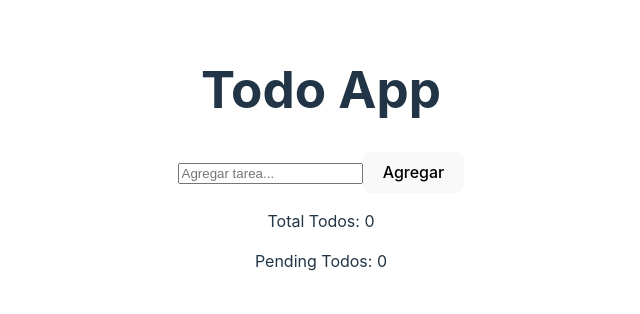
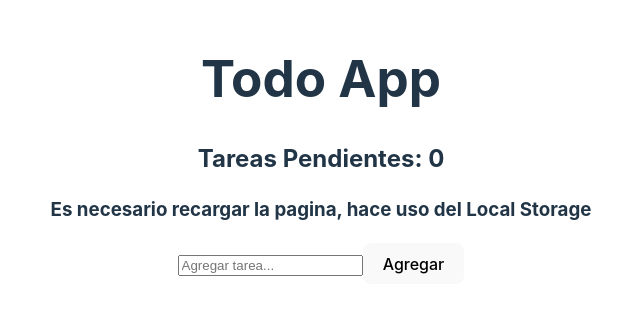
Before and after one commit to EstFernan3613/DESARROLLO_WEB, a React (Vite) app: page / in a window 1280 px wide. Shown: the part 242-556 px from the top of the page, without its empty margins (319-959 px from the left). Built offline with nearby package versions, Linux system fonts and the light colour scheme.

Commit message:
Cambios Finales Challenge 11

```diff
--- a/src/TodoApp.jsx
+++ b/src/TodoApp.jsx
@@ -72,14 +72,15 @@ export const TodoApp = () => {
     return (
         <div>
             <h1>Todo App</h1>
+            <h2>Tareas Pendientes: {countTodos()}</h2>
+            <h3> Es necesario recargar la pagina, hace uso del Local Storage </h3>
+            <p> </p>
             <TodoAdd handleNewTodo={handleNewTodo} />
             <TodoList
                 todos={todos}
                 handleDeleteTodo={handleDeleteTodo}
                 handleToggleTodo={handleToggleTodo}
             />
-            <p>Total Todos: {countTodos()}</p>
-            <p>Pending Todos: {countPendingTodos()}</p>
         </div>
     );
 };
```
